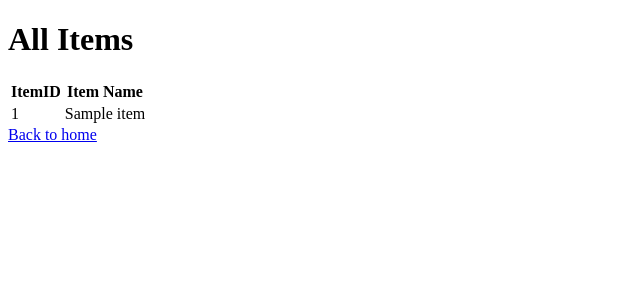
After one commit to karanpahlani/dbproject, a PHP site: page /readItem.php in a window 1280 px wide. The commit adds this page. Shown: the top 300 px of the page, without its empty margins (0-640 px from the left). Run offline with PHP 8.4, Linux system fonts and the light colour scheme; tables that the repository leaves empty hold one stand-in row (values such as "Sample post").

Commit message:
added items

```diff
--- a/public/index.php
+++ b/public/index.php
@@ -10,6 +10,7 @@
 
     <li><a href="addItem.php"><strong>Add a Item Type</strong></a></li>
 
+    <li><a href="readItem.php"><strong>List of Items</strong></a></li>
 </ul>
 
 
--- a/public/readDonations.php
+++ b/public/readDonations.php
@@ -47,6 +47,7 @@
         </tbody>
     </table>
     <a href="index.php">Back to home</a>
+</div>
 </body>
-</div>
+
 </html>
--- /dev/null
+++ b/public/readItem.php
@@ -0,0 +1,51 @@
+<?php
+
+require "../config.php";
+
+
+try {
+    $pdo = new PDO("mysql:host=$host;dbname=$dbname", $username, $password, $options);
+
+    $sql = 'SELECT itemId,
+                    itemName
+               FROM item
+              ORDER BY itemName';
+
+    $q = $pdo->query($sql);
+    $q->setFetchMode(PDO::FETCH_ASSOC);
+} catch (PDOException $e) {
+    die("Could not connect to the database $dbname :" . $e->getMessage());
+
+}
+?>
+<!DOCTYPE html>
+<html>
+<head>
+    <title>Items</title>
+
+</head>
+<body>
+<div id="container">
+    <h1>All Items</h1>
+    <table class="table table-bordered table-condensed">
+        <thead>
+        <tr>
+            <th>ItemID</th>
+            <th>Item Name</th>
+
+        </tr>
+        </thead>
+        <tbody>
+        <?php while ($row = $q->fetch()): ?>
+            <tr>
+                <td><?php echo htmlspecialchars($row['itemId']) ?></td>
+                <td><?php echo htmlspecialchars($row['itemName']); ?></td>
+            </tr>
+        <?php endwhile; ?>
+        </tbody>
+    </table>
+    <a href="index.php">Back to home</a>
+</div>
+</body>
+
+</html>
```
